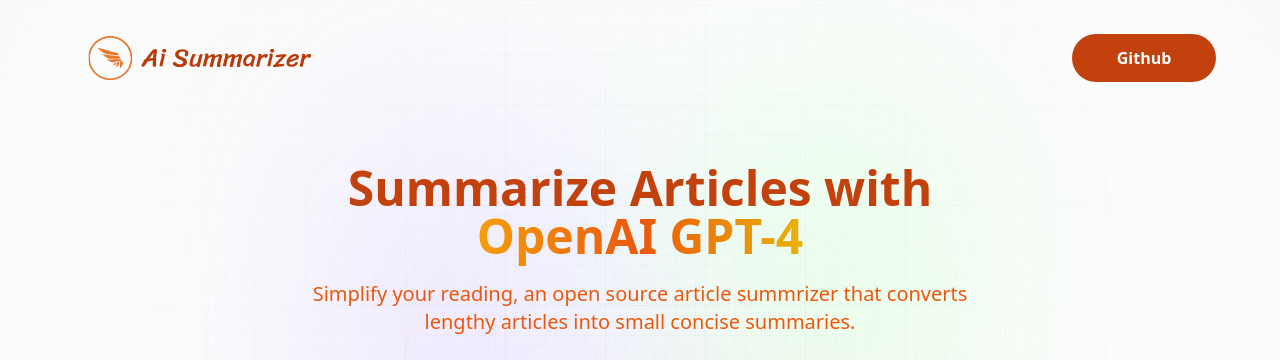
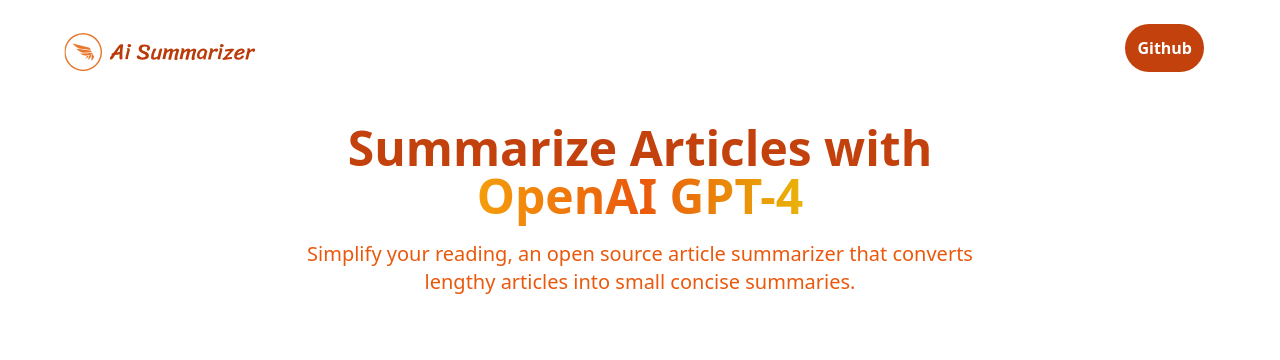
Before and after one commit to shubhamsinha21/Ai_Summarizer, a React (Vite) app: page / in a window 1280 px wide. Shown: the top 360 px of the page. Built offline with nearby package versions, Linux system fonts and the light colour scheme; no server answers.

Commit message:
all set to go 🚀

```diff
--- a/src/App.css
+++ b/src/App.css
@@ -1,63 +1,6 @@
 @tailwind base;
 @tailwind components;
 @tailwind utilities;
-
-.main {
-  width: 100vw;
-  min-height: 100vh;
-  position: fixed;
-  display: flex;
-  justify-content: center;
-  padding: 120px 24px 160px 24px;
-  pointer-events: none;
-}
-
-.main:before {
-  background: radial-gradient(circle, rgba(2, 0, 36, 0) 0, #fafafa 100%);
-  position: absolute;
-  content: "";
-  z-index: 2;
-  width: 100%;
-  height: 100%;
-  top: 0;
-}
-
-.main:after {
-  content: "";
-  background-image: url("/src/assets/grid.svg");
-  z-index: 1;
-  position: absolute;
-  width: 100%;
-  height: 100%;
-  top: 0;
-  opacity: 0.4;
-  filter: invert(1);
-}
-
-.gradient {
-  height: fit-content;
-  z-index: 3;
-  width: 100%;
-  max-width: 640px;
-  background-image: radial-gradient(
-      at 27% 37%,
-      hsla(215, 98%, 61%, 1) 0px,
-      transparent 0%
-    ),
-    radial-gradient(at 97% 21%, hsla(125, 98%, 72%, 1) 0px, transparent 50%),
-    radial-gradient(at 52% 99%, hsla(354, 98%, 61%, 1) 0px, transparent 50%),
-    radial-gradient(at 10% 29%, hsla(256, 96%, 67%, 1) 0px, transparent 50%),
-    radial-gradient(at 97% 96%, hsla(38, 60%, 74%, 1) 0px, transparent 50%),
-    radial-gradient(at 33% 50%, hsla(222, 67%, 73%, 1) 0px, transparent 50%),
-    radial-gradient(at 79% 53%, hsla(343, 68%, 79%, 1) 0px, transparent 50%);
-  position: absolute;
-  content: "";
-  width: 100%;
-  height: 100%;
-  filter: blur(100px) saturate(150%);
-  top: 80px;
-  opacity: 0.15;
-}
 
 @media screen and (max-width: 640px) {
   .main {
@@ -100,7 +43,7 @@
 }
 
 .blue_gradient {
-  @apply font-black bg-gradient-to-r from-blue-600 to-cyan-600 bg-clip-text text-transparent;
+  @apply bg-gradient-to-r from-amber-500 via-orange-600 to-yellow-500 bg-clip-text text-transparent;
 }
 
 .summary_box {
--- a/src/components/Demo.jsx
+++ b/src/components/Demo.jsx
@@ -131,7 +131,7 @@
                 Article <span className="blue_gradient">Summary</span>
               </h2>
               <div className="summary_box">
-                <p className="font-inter font-medium text-sm text-gray-700">
+                <p className="font-medium text-sm text-gray-700 text-justify">
                   {article.summary}
                 </p>
               </div>
--- a/src/components/Hero.jsx
+++ b/src/components/Hero.jsx
@@ -7,7 +7,11 @@
     <header className="w-full flex justify-center items-center flex-col">
       <nav className="nav">
         <a href="/">
-          <img src={logo} alt="sumz_logo" className="w-56 m-6 object-contain" />
+          <img
+            src={logo}
+            alt="sumz_logo"
+            className=" w-48 mt-2 object-contain "
+          />
         </a>
 
         <button
@@ -15,18 +19,18 @@
           onClick={() => {
             window.open("https://github.com/shubhamsinha21", "_blank");
           }}
-          className="bg-orange-700 p-3 rounded-3xl w-36 hover:bg-white hover:text-orange-600 font-bold transition-all text-white"
+          className="bg-orange-700 p-3 rounded-3xl w-18 m-3 hover:bg-white hover:text-orange-600 font-bold sm:justify-between transition-all text-white"
         >
           Github
         </button>
       </nav>
 
-      <h1 className="mt-5 text-3xl font-extrabold leading-[1.15] text-orange-700 md:text-4xl lg:text-5xl text-center">
+      <h1 className=" text-3xl font-extrabold leading-[1.15] text-orange-700 md:text-4xl lg:text-5xl text-center">
         Summarize Articles with <br className="max-md:hidden " />
         <span className="orange_gradient">OpenAI GPT-4</span>
       </h1>
       <h2 className="desc">
-        Simplify your reading, an open source article summrizer that converts
+        Simplify your reading, an open source article summarizer that converts
         lengthy articles into small concise summaries.
       </h2>
     </header>
```
Also changed, not shown: src/assets/grid.svg (deleted).
